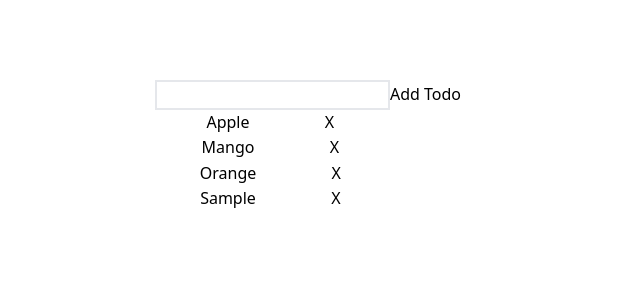
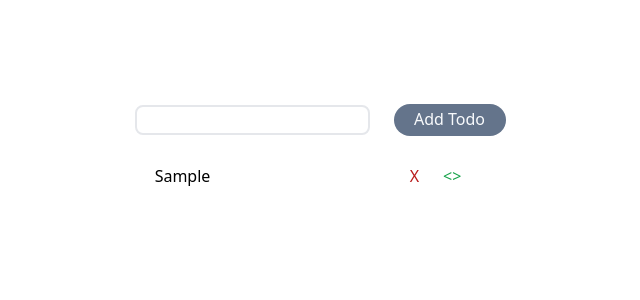
Before and after one commit to DASH0070/vue-todo-list, a Vue app: page / in a window 1280 px wide. Both pictures are taken after typing "Sample" into the empty fields and a click on the button "Add Todo". Shown: the top 300 px of the page, without its empty margins (332-972 px from the left). Built offline with nearby package versions, Linux system fonts and the light colour scheme.

Commit message:
ADDED RENAME

```diff
--- a/src/App.vue
+++ b/src/App.vue
@@ -4,32 +4,51 @@ import { ref } from 'vue'
 let id = 3
 const inputText = ref('')
 
-const todos = ref([
-	{ id: 0, text: 'Apple' },
-	{ id: 1, text: 'Mango' },
-	{ id: 2, text: 'Orange' }
-])
+const todos = ref<{
+	id: number,
+	text: string
+}[]>([])
 const addItem = () => {
 	const obj = { id: id++, text: inputText.value }
 	todos.value.push(obj);
 	inputText.value = ''
 }
 
-const removeItem = (todo: object) => {
+const removeItem = (todo: { id: number, text: string }) => {
 	todos.value = todos.value.filter(elem => elem !== todo)
+}
+
+const renameItem = (event: MouseEvent, todo: { id: number, text: string }) => {
+	const btn = event.target as HTMLElement
+	const pElem = btn.parentElement
+	const inp = pElem?.getElementsByTagName('input')[0]
+	if (btn?.innerText == '<>') {
+		btn.innerText = '+'
+		inp?.removeAttribute('readonly')
+		inp?.focus();
+		inp?.classList.add('border-2', 'rounded-lg')
+	}
+	else if (btn?.innerText == '+') {
+		btn.innerText = '<>'
+		inp?.setAttribute('readonly', 'readonly')
+		inp?.classList.remove('border-2', 'rounded-lg')
+	}
 }
 
 </script>
 
 <template>
-	<form @submit.prevent="addItem" class="object-center">
-		<input type="text" v-model='inputText' class="border-2"/>
-		<button type="submit">Add Todo</button>
+	<form @submit.prevent="addItem" class="my-6">
+		<input type="text" v-model='inputText' class="border-2 rounded-lg mx-6" id="add-item-input" />
+		<button type="submit"
+			class="bg-slate-500 rounded-full w-28 h-8 text-slate-50 hover:text-slate-500 hover:bg-slate-50">Add
+			Todo</button>
 	</form>
 	<ul class="flex flex-col justify-center items-center">
-		<li v-for="todo in todos" :key="todo.id" class="flex" >
-			<p>{{todo.text}}</p>
-			<button @click="removeItem(todo)" class="w-40">X</button>
+		<li v-for="todo in todos" :key="todo.id" class="flex my-1">
+			<input :value="todo.text" readonly class="outline-none">
+			<button @click="removeItem(todo)" class="mx-6 text-red-700">X</button>
+			<button class="text-green-600" @click="(event) => renameItem(event, todo)">{{'<>'}}</button>
 		</li>
 	</ul>
 </template>
```
